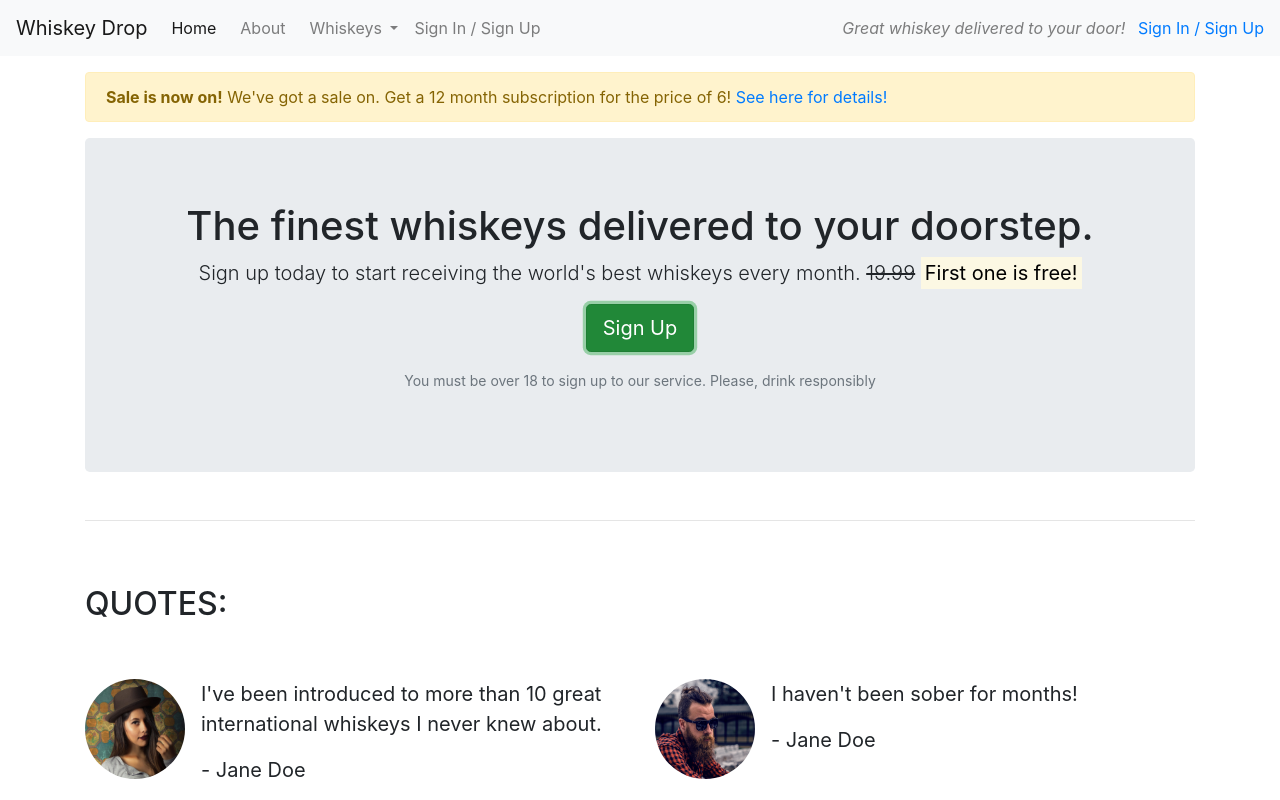
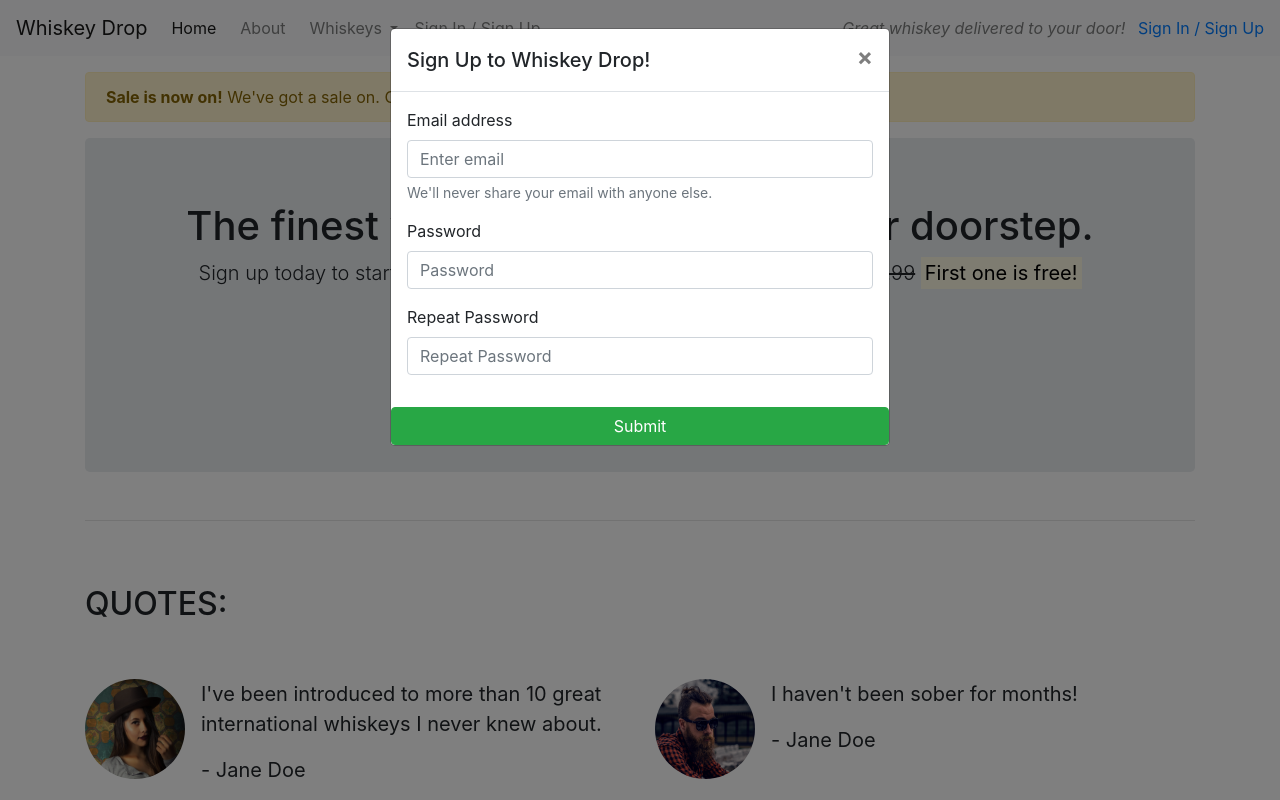
Before and after one commit to EVondrus/whisky-drop, a plain HTML site: page index.html in a window 1280 px wide. Both pictures are taken after a click on the button "Sign Up". Shown: the top 800 px of the page. Drawn offline with nearby package versions, Linux system fonts and the light colour scheme.

Commit message:
Add modal to sign-up button

```diff
--- a/index.html
+++ b/index.html
@@ -104,7 +104,11 @@
                             <strong><mark>First one is free!</mark></strong>
                         </p>
                         <p>
-                            <button class="btn btn-success btn-lg">
+                            <button
+                                class="btn btn-success btn-lg"
+                                data-toggle="modal"
+                                data-target="#signUpModal"
+                            >
                                 Sign Up
                             </button>
                         </p>
@@ -255,6 +259,70 @@
             </section>
             <!-- /.features -->
         </article>
+
+        <div class="modal" tabindex="-1" id="signUpModal">
+            <div class="modal-dialog">
+                <div class="modal-content">
+                    <div class="modal-header">
+                        <h5 class="modal-title">Sign Up to Whiskey Drop!</h5>
+                        <button
+                            type="button"
+                            class="close"
+                            data-dismiss="modal"
+                            aria-label="Close"
+                        >
+                            <span aria-hidden="true">&times;</span>
+                        </button>
+                    </div>
+                    <div class="modal-body">
+                        <form>
+                            <div class="form-group">
+                                <label for="exampleInputEmail1"
+                                    >Email address</label
+                                >
+                                <input
+                                    type="email"
+                                    class="form-control"
+                                    id="exampleInputEmail1"
+                                    aria-describedby="emailHelp"
+                                    placeholder="Enter email"
+                                />
+                                <small
+                                    id="emailHelp"
+                                    class="form-text text-muted"
+                                    >We'll never share your email with anyone
+                                    else.</small
+                                >
+                            </div>
+                            <div class="form-group">
+                                <label for="Password"
+                                    >Password</label
+                                >
+                                <input
+                                    type="password"
+                                    class="form-control"
+                                    id="password"
+                                    placeholder="Password"
+                                />
+                            </div>
+                             <div class="form-group">
+                                <label for="repeatPassword"
+                                    > Repeat Password</label
+                                >
+                                <input
+                                    type="password"
+                                    class="form-control"
+                                    id="repeatPassword"
+                                    placeholder="Repeat Password"
+                                />
+                            </div>
+                            </div>
+                            <button type="submit" class="btn btn-success">Submit</button>
+                        </form>
+                    </div>
+                </div>
+            </div>
+        </div>
         <script
             src="https://code.jquery.com/jquery-3.3.1.slim.min.js"
             integrity="sha384-q8i/X+965DzO0rT7abK41JStQIAqVgRVzpbzo5smXKp4YfRvH+8abtTE1Pi6jizo"
```
